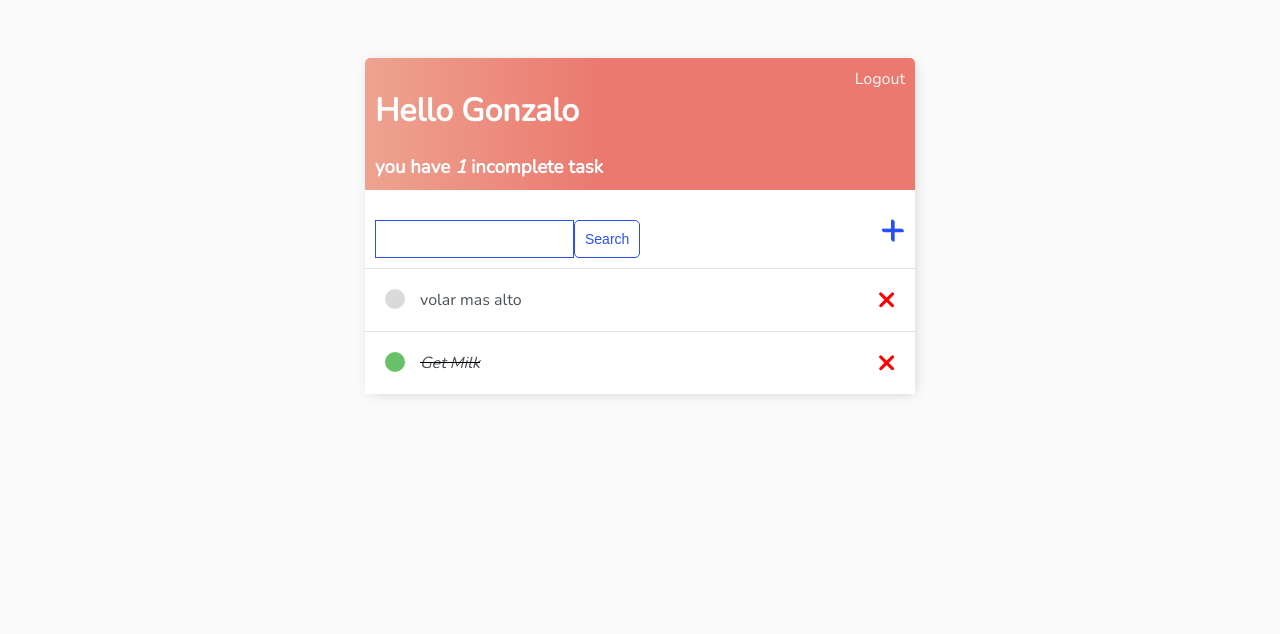
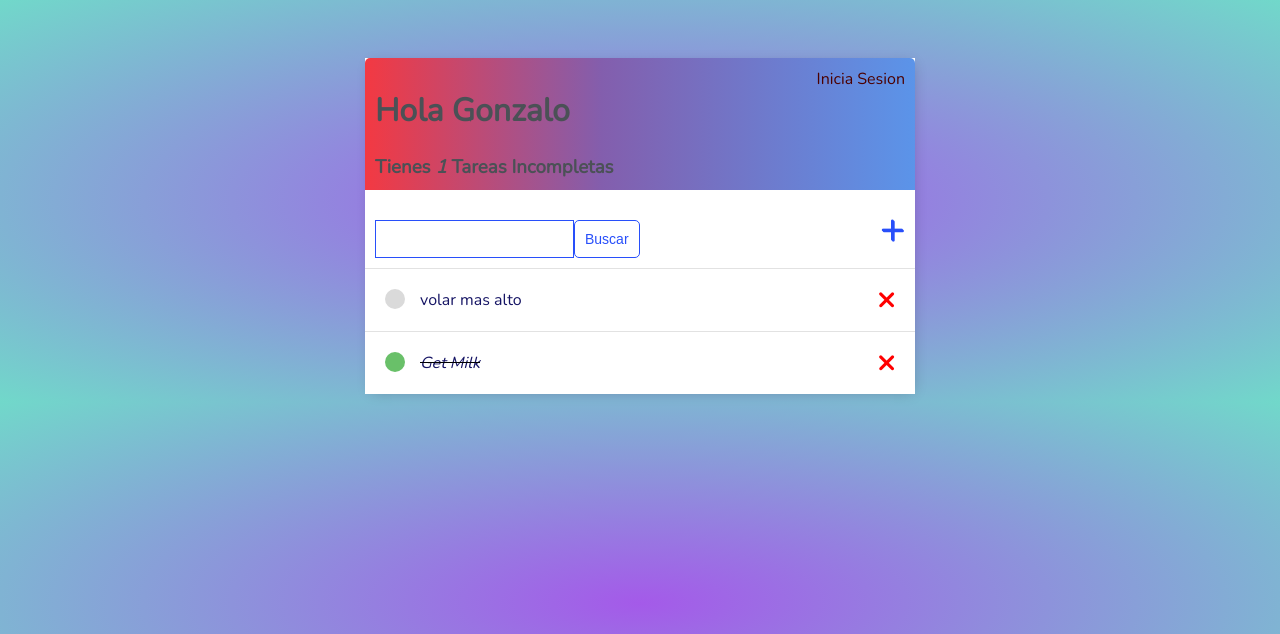
Before and after one commit to gonzalomozo/Todo-list-Faster, a Django app: page / in a window 1280 px wide. Shown: the top 634 px of the page. Run offline with Django 3.2, Linux system fonts and the light colour scheme; a user stored in the database is signed in; data comes from the database, SQL or seed files in the repository; both versions use the stored data as it was after the commit.

Commit message:
agregando fondo

```diff
--- a/base/templates/base/login.html
+++ b/base/templates/base/login.html
@@ -1,13 +1,13 @@
 {% extends 'base/main.html' %}
 {% block content %}
 <div class="header-bar">
-    <h1>Login</h1>
+    <h1>Inicia Sesion</h1>
 </div>
 <div class="card-body">
     <form method="POST">
         {% csrf_token %}
         {{form.as_p}}
-        <input class="button" type="submit" value="Login">
+        <input class="button" type="submit" value="Inicia Sesion">
     </form>
     <p>No tienes una cuenta aun? <a href="{% url 'register' %}">Registrate</a> </p>
 </div>
--- a/base/templates/base/main.html
+++ b/base/templates/base/main.html
@@ -8,13 +8,14 @@
     <link rel="preconnect" href="https://fonts.gstatic.com" crossorigin>
     <link href="https://fonts.googleapis.com/css2?family=Nunito:wght@200&display=swap" rel="stylesheet">
 
-    <title>To Do Items</title>
+    <title>To Do List</title>
     <meta name="description" content="">
 
 
     <style>
         body{
-            background-color: #FAFAFA;
+            /*background-color: #b9dcf8;*/
+            background: radial-gradient(#a45ae9, #71d8ca);
             font-family: 'Nunito', sans-serif;
             padding-top: 50px ;
         }
@@ -24,9 +25,9 @@
         h3,
         h4,
         h5,
-        {
+      /*  {
            font-family: 'Raleway', sans-serif;
-        }
+        }*/
         a,
         p{
             color: #4b5156;
@@ -35,7 +36,7 @@
             max-width: 550px;
             margin: auto;
             background-color:#fff ;
-            -webkit-box-shadow: 2px 2px 13px -4px rgba(0, 0, 0, 0.21);
+            -webkit-box-shadow: 2px 2px 13px -4px rgba(235, 37, 37, 0.21);
             box-shadow: 2px 2px 13px -4px rgba(0, 0, 0, 0.21);
         }
 
@@ -45,11 +46,11 @@
             color: #fff;
             padding: 10px;
             border-radius: 5px 5px 0 0;
-            background: linear-gradient(90deg, #EEA390 0%, #EB796F 43%, #EB796F 100%);
+            background: linear-gradient(90deg, #f33942 0%, #835ead 43%, #5b94e9 100%);
         }
 
         .header-bar a{
-            color: rgba(247, 247, 247);
+            color: rgb(75, 0, 0);
             text-decoration: none;
         }
 
@@ -66,7 +67,7 @@
         }
         .task-title a {
             text-decoration: none;
-            color: #4b5156;
+            color: #151464;
             margin-left: 15px;
         }
         .task-complete-icon {
--- a/base/templates/base/register.html
+++ b/base/templates/base/register.html
@@ -1,7 +1,7 @@
 {% extends 'base/main.html' %}
 {% block content %}
  <div class="header-bar">
-    <h1>Register</h1>
+    <h1>Registrate</h1>
  </div>
 <div class="card-body">
     <form method="POST">
@@ -14,9 +14,9 @@
 
         <label>{{form.password2.label}}</label>
         {{form.password2}}
-        <input style="margin-top:15px ;" class="button" type="submit" value="Register">
+        <input style="margin-top:15px ;" class="button" type="submit" value="Resgistrate">
     </form>
-    <p>Ya tienes una cuenta? <a href="{% url 'login' %}">Login</a> </p>
+    <p>Ya tienes una cuenta? <a href="{% url 'login' %}">Inicia Sesion</a> </p>
 </div>
 
 
--- a/base/templates/base/task_confirm_delete.html
+++ b/base/templates/base/task_confirm_delete.html
@@ -8,7 +8,7 @@
     <form method="POST">
         {% csrf_token %}
         <p>¿Está seguro de que desea eliminar esta tarea? "{{task}}"</p>
-        <input class="button" type="submit" value="Delete" />
+        <input class="button" type="submit" value="Borrar" />
     </form>
 </div>
 
--- a/base/templates/base/task_form.html
+++ b/base/templates/base/task_form.html
@@ -2,7 +2,7 @@
 {% block content %}
 
 <div class="header-bar">
-    <a href="{% url 'tasks' %}">&#8592; Back</a>
+    <a href="{% url 'tasks' %}">&#8592; Regresar</a>
 
 </div>
 
@@ -10,7 +10,7 @@
     <form method="POST" action="">
         {% csrf_token %}
         {{form.as_p}}
-        <input class="button" type="submit" value="Submit">
+        <input class="button" type="submit" value="Terminar">
     </form>
 </div>
 
--- a/base/templates/base/task_list.html
+++ b/base/templates/base/task_list.html
@@ -4,20 +4,20 @@
 <div class="header-bar">
 
 <div>
-    <h1>Hello {{request.user|title}}</h1>
-    <h3 style= "margin:0">you have  <i>{{count}}</i> incomplete task{{ count|pluralize:"s" }} </h3>
+    <h1>Hola {{request.user|title}}</h1>
+    <h3 style= "margin:0">Tienes  <i>{{count}}</i>  Tareas Incompletas{{ count|pluralize:"s" }} </h3>
 </div>
 {% if request.user.is_authenticated %}
-<a href="{% url 'logout' %}">Logout</a>
+<a href="{% url 'logout' %}">Inicia Sesion</a>
 {% else %}
-<a href ="{% url 'login' %}">Login</a>
+<a href ="{% url 'login' %}">Inicia Sesion</a>
 {% endif %}
 </div>
 
 <div id="search-add-wrapper">
     <form method="GET" style="margin-top: 20px; display:flex;">
         <input type="text" name='search-area' value="{{search_input}}">
-        <input class="button" type="submit" value='Search'>
+        <input class="button" type="submit" value='Buscar'>
     </form>
     <a id="add-link" href="{% url 'task-create' %}">&#43;</a>
 </div>
@@ -45,7 +45,7 @@
         </div>
 
     {% empty %}
-    <h3>No items in list</h3>
+    <h3>No tienes ninguna tarea pendiente</h3>
     {% endfor %}
 
 </div>
```
Also changed, not shown: base/templates/foto.jpeg (added), db.sqlite3.
